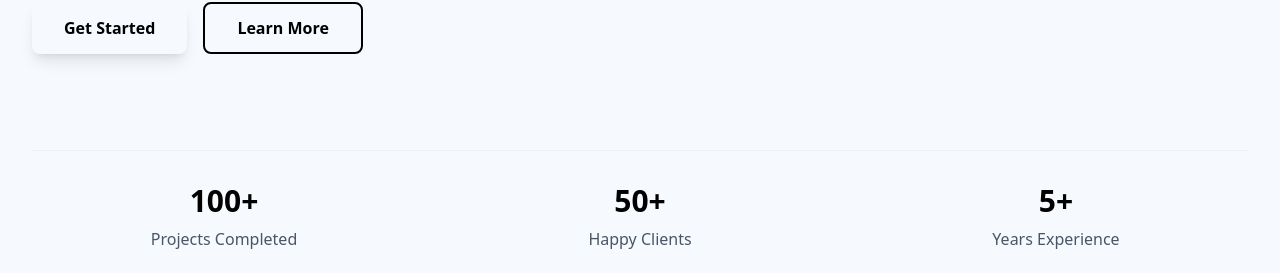
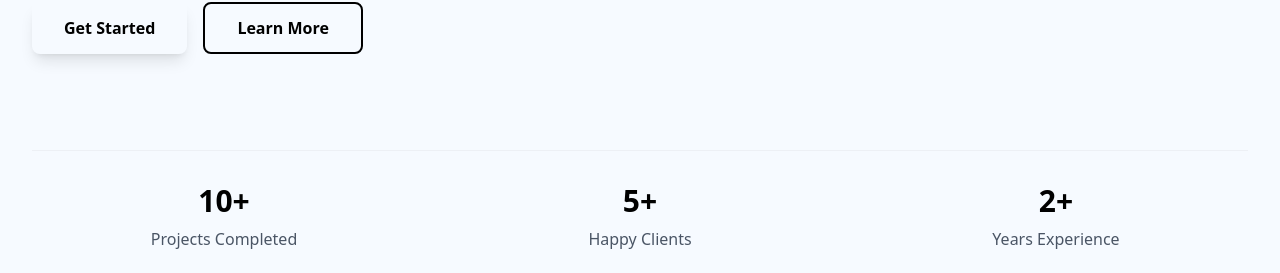
Before and after one commit to indocarisinternational/profile_caris, a React (Vite) app: page / in a window 1280 px wide. Shown: the part 897-1170 px from the top of the page. Built offline with nearby package versions, Linux system fonts and the light colour scheme; no server answers; the database is empty.

Commit message:
changes: - years - experience - projects

```diff
--- a/src/components/Hero/Hero.jsx
+++ b/src/components/Hero/Hero.jsx
@@ -144,7 +144,7 @@ const Hero = () => {
           <div className="grid grid-cols-1 sm:grid-cols-3 gap-8 text-center">
             <div className="space-y-2">
               <h3 className="text-2xl sm:text-3xl font-bold text-primary">
-                100+
+                10+
               </h3>
               <p className="text-gray-600 text-sm sm:text-base">
                 Projects Completed
@@ -152,7 +152,7 @@ const Hero = () => {
             </div>
             <div className="space-y-2">
               <h3 className="text-2xl sm:text-3xl font-bold text-primary">
-                50+
+                5+
               </h3>
               <p className="text-gray-600 text-sm sm:text-base">
                 Happy Clients
@@ -160,7 +160,7 @@ const Hero = () => {
             </div>
             <div className="space-y-2">
               <h3 className="text-2xl sm:text-3xl font-bold text-primary">
-                5+
+                2+
               </h3>
               <p className="text-gray-600 text-sm sm:text-base">
                 Years Experience
```
